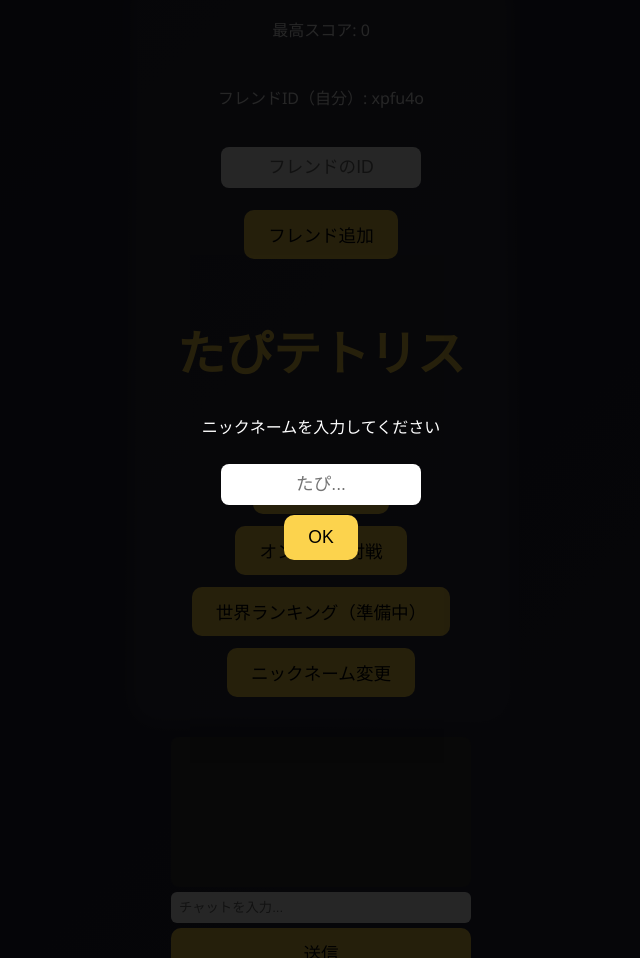
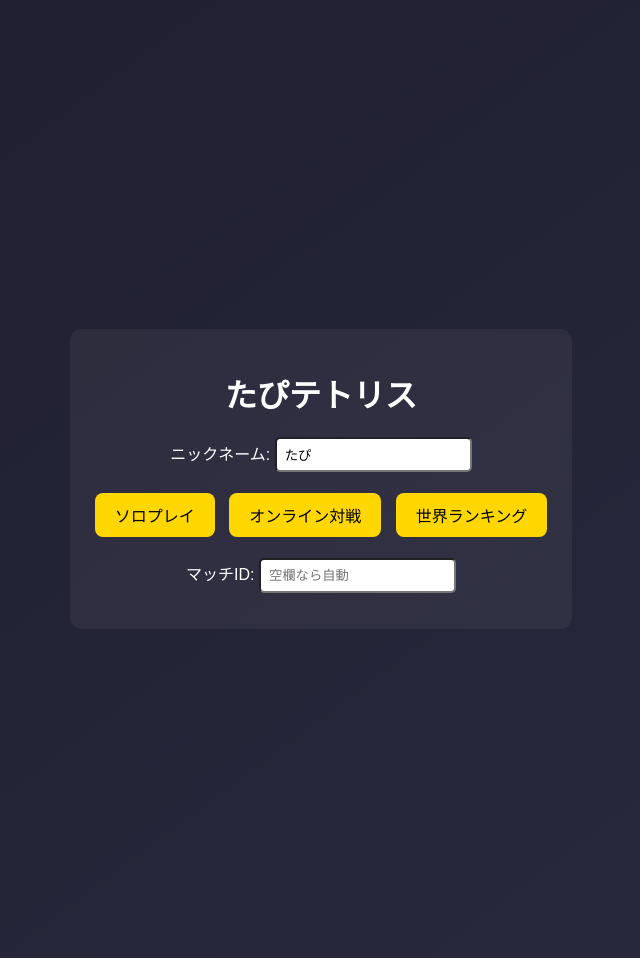
Before and after one commit to TAPISANDESUYO/web, a Flask app: page / in a window 1280 px wide. Shown: the whole page, without its empty margins (319-959 px from the left). Run offline with Flask 3, Linux system fonts and the light colour scheme; some libraries are stand-ins or nearby versions.

Commit message:
Update index.html

```diff
--- a/templates/index.html
+++ b/templates/index.html
@@ -2,218 +2,262 @@
 <html lang="ja">
 <head>
   <meta charset="UTF-8">
-  <title>TAPIMOD</title>
+  <title>たぴテトリス</title>
+  <script src="https://cdn.socket.io/4.7.2/socket.io.min.js"></script>
   <style>
-    * {
-      box-sizing: border-box;
-    }
     body {
       margin: 0;
-      font-family: 'Segoe UI', sans-serif;
-      background: linear-gradient(135deg, #1e1e2f, #2a2a3f);
-      color: #fff;
+      font-family: sans-serif;
+      background: linear-gradient(to bottom right, #1e1e2f, #2a2a3f);
+      color: white;
       display: flex;
       flex-direction: column;
       align-items: center;
       justify-content: center;
       height: 100vh;
     }
-    h1 {
-      font-size: 3rem;
-      margin-bottom: 0.5em;
-      color: #fcd34d;
+    canvas {
+      display: none;
+      border: 4px solid gold;
+      background: #222;
+      box-shadow: 0 0 12px gold;
     }
-    canvas {
-      background: #222;
-      border: 4px solid #fcd34d;
-      box-shadow: 0 0 20px #fcd34d;
-      display: none;
-    }
-    #menu {
-      display: flex;
-      flex-direction: column;
-      align-items: center;
-      gap: 12px;
-      background: rgba(255, 255, 255, 0.05);
-      padding: 20px 40px;
-      border-radius: 20px;
-      box-shadow: 0 0 20px rgba(255, 255, 255, 0.1);
+    #menu, #chat, #ranking {
+      background: rgba(255,255,255,0.05);
+      padding: 20px;
+      border-radius: 12px;
+      text-align: center;
+      margin: 10px;
     }
     button {
-      padding: 12px 24px;
-      font-size: 1.1rem;
+      padding: 10px 20px;
+      margin: 5px;
+      border-radius: 8px;
+      font-size: 1rem;
+      background: gold;
       border: none;
-      border-radius: 10px;
-      background: #fcd34d;
-      color: #000;
       cursor: pointer;
-      transition: background 0.3s;
     }
-    button:hover {
-      background: #fde68a;
-    }
-    #nicknameModal {
-      position: fixed;
-      top: 0; left: 0; width: 100%; height: 100%;
-      background: rgba(0, 0, 0, 0.85);
-      display: flex;
-      justify-content: center;
-      align-items: center;
-      flex-direction: column;
-    }
-    #nicknameModal input, #friendInput {
-      padding: 10px;
-      font-size: 1.1rem;
-      border-radius: 8px;
-      border: none;
-      margin: 10px;
-      width: 200px;
-      text-align: center;
-    }
-    #score {
-      margin-top: 10px;
-      font-size: 1.4rem;
-      display: none;
-      color: #fcd34d;
-    }
-    #friendList {
-      list-style: none;
-      padding: 0;
-      margin: 0;
-      width: 100%;
-    }
-    #friendList li {
-      margin: 5px 0;
-      display: flex;
-      justify-content: space-between;
-      background: rgba(255, 255, 255, 0.05);
-      padding: 5px 10px;
-      border-radius: 8px;
-    }
+    button:hover { background: #ffef99; }
+    input { padding: 8px; border-radius: 5px; }
+    ul { list-style: none; padding: 0; }
   </style>
 </head>
 <body>
-  <!-- モーダル -->
-  <div id="nicknameModal">
-    <p>ニックネームを入力してください</p>
-    <input id="nicknameInput" type="text" placeholder="たぴ...">
-    <button id="nicknameOkBtn">OK</button>
+  <div id="menu">
+    <h1>たぴテトリス</h1>
+    <p>ニックネーム: <input id="nickname" value="たぴ" /></p>
+    <p><button onclick="startSolo()">ソロプレイ</button>
+       <button onclick="startOnline()">オンライン対戦</button>
+       <button onclick="loadRanking()">世界ランキング</button></p>
+    <p>マッチID: <input id="roomId" placeholder="空欄なら自動" /></p>
   </div>
 
-  <!-- メニュー -->
-  <div id="menu">
-    <p id="highScoreLabel">最高スコア: 0</p>
-    <p>フレンドID（自分）: <span id="myFriendId"></span></p>
-    <input id="friendInput" type="text" placeholder="フレンドのID">
-    <button id="addFriendBtn">フレンド追加</button>
-    <ul id="friendList"></ul>
-    <h1>たぴテトリス</h1>
-    <p id="nicknameLabel"></p>
-    <button id="soloBtn">ソロプレイ</button>
-    <button id="onlineBtn">オンライン対戦</button>
-    <button disabled>世界ランキング（準備中）</button>
-    <button id="resetNicknameBtn">ニックネーム変更</button>
+  <canvas id="game" width="240" height="400"></canvas>
+  <div id="score" style="display:none">スコア: <span id="scoreVal">0</span></div>
+
+  <div id="chat" style="display:none">
+    <div id="log" style="height:100px; overflow:auto; background:#333; padding:5px; border-radius:5px;"></div>
+    <input id="msg" placeholder="メッセージ" />
+    <button onclick="sendChat()">送信</button>
   </div>
 
-  <!-- ゲーム画面 -->
-  <canvas id="tetris" width="240" height="400"></canvas>
-  <div id="score">スコア: <span id="scoreValue">0</span></div>
-
-  <!-- チャット欄 -->
-  <div id="chat" style="margin-top:20px; width:300px;">
-    <div id="chatLog" style="height:150px; overflow-y:auto; background:#333; border-radius:8px; padding:10px; font-size:0.9rem; margin-bottom:5px;"></div>
-    <input id="chatInput" type="text" placeholder="チャットを入力..." style="width:100%; padding:8px; border-radius:6px; border:none;">
-    <button id="sendChatBtn" style="width:100%; margin-top:5px;">送信</button>
+  <div id="ranking" style="display:none">
+    <h2>世界ランキング</h2>
+    <ul id="rankList"></ul>
   </div>
 
-  <script>
-    document.addEventListener('DOMContentLoaded', () => {
-      const nicknameModal = document.getElementById('nicknameModal');
-      const nicknameInput = document.getElementById('nicknameInput');
-      const nicknameLabel = document.getElementById('nicknameLabel');
-      const highScoreLabel = document.getElementById('highScoreLabel');
-      const canvas = document.getElementById('tetris');
-      const context = canvas.getContext('2d');
-      const scoreValue = document.getElementById('scoreValue');
-      const menu = document.getElementById('menu');
+<script>
+let socket;
+let canvas = document.getElementById('game');
+let context = canvas.getContext('2d');
+context.scale(20, 20);
 
-      let score = 0;
-      let highScore = Number(localStorage.getItem('highScore') || 0);
-      highScoreLabel.textContent = '最高スコア: ' + highScore;
+const colors = ["#000", "#FF0", "#F70", "#0FF", "#00F", "#F00", "#0F0", "#A0F"];
+const matrixTypes = {
+  T: [[0,1,0],[1,1,1],[0,0,0]],
+  O: [[2,2],[2,2]],
+  L: [[0,0,3],[3,3,3],[0,0,0]],
+  J: [[4,0,0],[4,4,4],[0,0,0]],
+  I: [[0,0,0,0],[5,5,5,5],[0,0,0,0],[0,0,0,0]],
+  S: [[0,6,6],[6,6,0],[0,0,0]],
+  Z: [[7,7,0],[0,7,7],[0,0,0]],
+};
 
-      const savedName = localStorage.getItem('nickname');
-      if (savedName) {
-        nicknameModal.style.display = 'none';
-        nicknameLabel.textContent = 'こんにちは、' + savedName + ' さん！';
+const arena = Array.from({length: 20}, () => Array(12).fill(0));
+let player = {pos:{x:0,y:0}, matrix:null};
+let dropCounter = 0, dropInterval = 1000, lastTime = 0;
+let score = 0;
+
+function createPiece(type) {
+  return matrixTypes[type];
+}
+
+function drawMatrix(matrix, offset) {
+  matrix.forEach((row, y) => {
+    row.forEach((val, x) => {
+      if (val !== 0) {
+        context.fillStyle = colors[val];
+        context.fillRect(x + offset.x, y + offset.y, 1, 1);
       }
+    });
+  });
+}
 
-      document.getElementById('nicknameOkBtn').addEventListener('click', () => {
-        const name = nicknameInput.value.trim();
-        if (name) {
-          localStorage.setItem('nickname', name);
-          nicknameModal.style.display = 'none';
-          nicknameLabel.textContent = 'こんにちは、' + name + ' さん！';
-        }
-      });
+function merge(arena, player) {
+  player.matrix.forEach((row, y) => {
+    row.forEach((val, x) => {
+      if (val !== 0) {
+        arena[y + player.pos.y][x + player.pos.x] = val;
+      }
+    });
+  });
+}
 
-      document.getElementById('resetNicknameBtn').addEventListener('click', () => {
-        localStorage.removeItem('nickname');
-        location.reload();
-      });
+function collide(arena, player) {
+  return player.matrix.some((row, y) =>
+    row.some((val, x) => val !== 0 && arena[y + player.pos.y]?.[x + player.pos.x] !== 0)
+  );
+}
 
-      document.getElementById('soloBtn').addEventListener('click', () => {
-        menu.style.display = 'none';
-        canvas.style.display = 'block';
-        document.getElementById('score').style.display = 'block';
-        alert('ソロプレイ開始（ゲームロジック未実装）');
-      });
+function playerDrop() {
+  player.pos.y++;
+  if (collide(arena, player)) {
+    player.pos.y--;
+    merge(arena, player);
+    arenaSweep();
+    playerReset();
+  }
+  dropCounter = 0;
+}
 
-      document.getElementById('onlineBtn').addEventListener('click', () => {
-        alert('オンライン対戦機能は後日実装されます');
-      });
+function arenaSweep() {
+  outer: for (let y = arena.length - 1; y >= 0; --y) {
+    if (arena[y].every(v => v !== 0)) {
+      arena.splice(y, 1);
+      arena.unshift(Array(12).fill(0));
+      score += 100;
+      document.getElementById('scoreVal').textContent = score;
+    }
+  }
+}
 
-      document.getElementById('addFriendBtn').addEventListener('click', () => {
-        const friendId = document.getElementById('friendInput').value.trim();
-        if (!friendId) return;
-        let friends = JSON.parse(localStorage.getItem('friends') || '[]');
-        if (!friends.includes(friendId)) {
-          friends.push(friendId);
-          localStorage.setItem('friends', JSON.stringify(friends));
-          renderFriendList();
-        }
-      });
+function playerReset() {
+  const pieces = "TJLOSZI";
+  player.matrix = createPiece(pieces[Math.floor(Math.random() * pieces.length)]);
+  player.pos.y = 0;
+  player.pos.x = Math.floor(arena[0].length / 2) - Math.floor(player.matrix[0].length / 2);
+  if (collide(arena, player)) {
+    alert('ゲームオーバー！ スコア: ' + score);
+    if (socket) socket.emit('submit-score', { nickname: getName(), score });
+    cancelAnimationFrame(animId);
+    location.reload();
+  }
+}
 
-      function renderFriendList() {
-        const list = document.getElementById('friendList');
-        list.innerHTML = '';
-        const friends = JSON.parse(localStorage.getItem('friends') || '[]');
-        friends.forEach(f => {
-          const li = document.createElement('li');
-          const joinBtn = document.createElement('button');
-          joinBtn.textContent = '対戦';
-          joinBtn.onclick = () => alert(f + ' と対戦開始（未実装）');
-          li.textContent = f + ' ';
-          li.appendChild(joinBtn);
-          list.appendChild(li);
-        });
-      }
+function rotate(matrix, dir) {
+  for (let y = 0; y < matrix.length; ++y) {
+    for (let x = 0; x < y; ++x) {
+      [matrix[x][y], matrix[y][x]] = [matrix[y][x], matrix[x][y]];
+    }
+  }
+  if (dir > 0) matrix.forEach(row => row.reverse());
+  else matrix.reverse();
+}
 
-      document.getElementById('myFriendId').textContent = Math.random().toString(36).substring(2, 8);
-      renderFriendList();
+function update(t = 0) {
+  const dt = t - lastTime;
+  lastTime = t;
+  dropCounter += dt;
+  if (dropCounter > dropInterval) playerDrop();
+  context.fillStyle = "#000";
+  context.fillRect(0,0,canvas.width,canvas.height);
+  drawMatrix(arena, {x:0,y:0});
+  drawMatrix(player.matrix, player.pos);
+  if (socket) socket.emit('state', { roomId: currentRoom, matrix: player.matrix, score });
+  animId = requestAnimationFrame(update);
+}
 
-      document.getElementById('sendChatBtn').addEventListener('click', () => {
-        const input = document.getElementById('chatInput');
-        const msg = input.value.trim();
-        if (!msg) return;
-        const chatLog = document.getElementById('chatLog');
-        const name = localStorage.getItem('nickname') || '匿名';
-        const p = document.createElement('p');
-        p.textContent = `${name}: ${msg}`;
-        chatLog.appendChild(p);
-        chatLog.scrollTop = chatLog.scrollHeight;
-        input.value = '';
+let currentRoom = null;
+let animId;
+
+function getName() {
+  return document.getElementById('nickname').value || '匿名';
+}
+
+function startSolo() {
+  document.getElementById('menu').style.display = 'none';
+  canvas.style.display = 'block';
+  document.getElementById('score').style.display = 'block';
+  resetGame();
+  update();
+}
+
+function startOnline() {
+  const room = document.getElementById('roomId').value.trim() || Math.random().toString(36).substring(2, 8);
+  currentRoom = room;
+  socket = io("wss://YOUR_SERVER:8080");
+  socket.emit('join', { roomId: room, nickname: getName() });
+
+  socket.on('start', () => {
+    alert('対戦開始！');
+    document.getElementById('menu').style.display = 'none';
+    canvas.style.display = 'block';
+    document.getElementById('score').style.display = 'block';
+    document.getElementById('chat').style.display = 'block';
+    resetGame();
+    update();
+  });
+
+  socket.on('opponent', ({ matrix }) => {
+    // 表示は未実装。必要なら右側描画可能。
+  });
+
+  socket.on('chat', ({ nickname, message }) => {
+    const p = document.createElement('p');
+    p.textContent = `${nickname}: ${message}`;
+    document.getElementById('log').appendChild(p);
+  });
+}
+
+function sendChat() {
+  const msg = document.getElementById('msg').value;
+  if (msg && socket) {
+    socket.emit('chat', { roomId: currentRoom, nickname: getName(), message: msg });
+    document.getElementById('msg').value = '';
+  }
+}
+
+function resetGame() {
+  arena.forEach(row => row.fill(0));
+  score = 0;
+  document.getElementById('scoreVal').textContent = score;
+  playerReset();
+}
+
+function loadRanking() {
+  fetch("https://YOUR_SERVER:8080/ranking")
+    .then(res => res.json())
+    .then(data => {
+      document.getElementById('ranking').style.display = 'block';
+      const ul = document.getElementById('rankList');
+      ul.innerHTML = '';
+      data.forEach(entry => {
+        const li = document.createElement('li');
+        li.textContent = `${entry.nickname} - ${entry.score}`;
+        ul.appendChild(li);
       });
     });
-  </script>
+}
+
+document.addEventListener("keydown", e => {
+  if (!canvas.style.display.includes('block')) return;
+  if (e.key === "ArrowLeft") player.pos.x--;
+  else if (e.key === "ArrowRight") player.pos.x++;
+  else if (e.key === "ArrowDown") playerDrop();
+  else if (e.key === "z") playerRotate(-1);
+  else if (e.key === "x") playerRotate(1);
+});
+</script>
 </body>
 </html>
```
